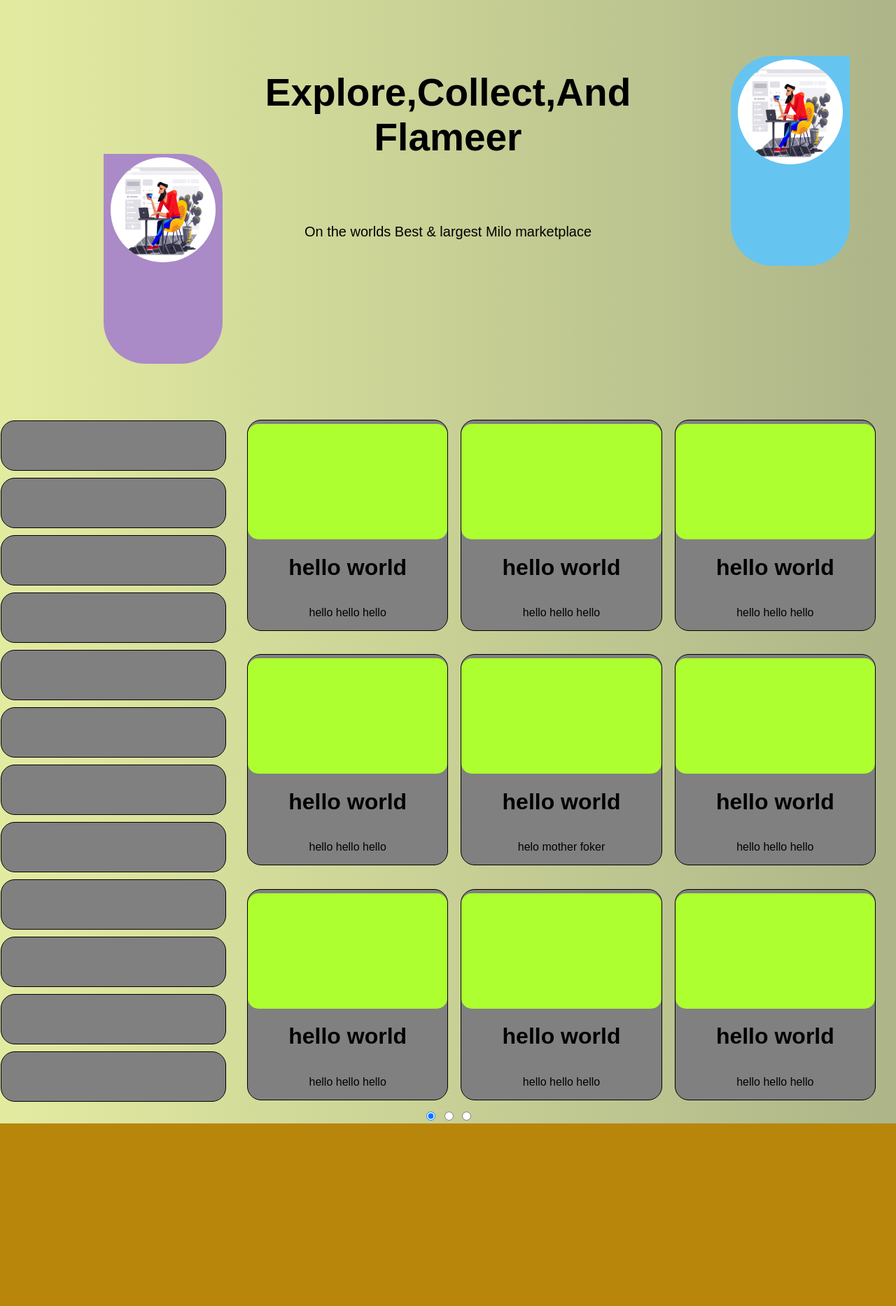
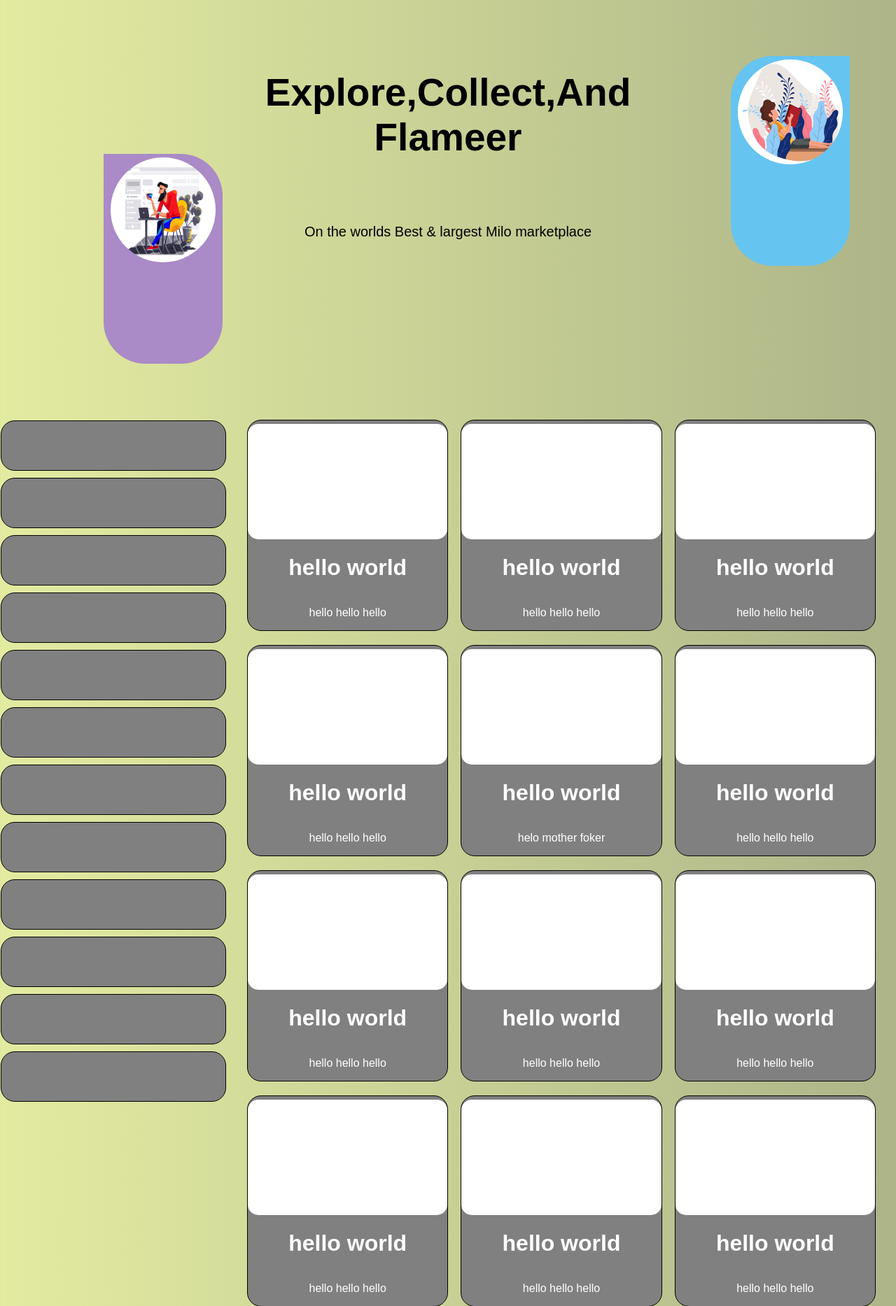
Before and after one commit to khalidelasrii/ProdactGST, a PHP site: page /home.html in a window 1280 px wide. Shown: the part 104-1971 px from the top of the page at 70% size. Run offline with PHP 8.4, Linux system fonts and the light colour scheme.

Commit message:
to continue

```diff
--- a/home.html
+++ b/home.html
@@ -31,7 +31,7 @@
             <a href=""><img class="bodyImage" src="assets/bodyImage.png" alt="lodingImage"></a>
         </div>
         <div class="bodyImageright">
-            <a href=""><img class="bodyImage" src="assets/bodyImage.png" alt="lodingImage"></a>
+            <a href=""><img class="bodyImage" src="assets/bodyImage1.jpg" alt="lodingImage"></a>
         </div>
         <!-- <a href=""><img src="assets/bodyImage1.jpg" alt="lodingImage" ></a> -->
         <p class="tp1">Explore,Collect,And<br> Flameer</p>
@@ -121,6 +121,37 @@
                 <h1>hello world</h1>
                 <p>hello hello hello </p>
             </div>
+            <div class="box">
+                <div class="image">
+                </div>
+                <h1>hello world</h1>
+                <p>hello hello hello </p>
+            </div> <div class="box">
+                <div class="image">
+                </div>
+                <h1>hello world</h1>
+                <p>hello hello hello </p>
+            </div> <div class="box">
+                <div class="image">
+                </div>
+                <h1>hello world</h1>
+                <p>hello hello hello </p>
+            </div> <div class="box">
+                <div class="image">
+                </div>
+                <h1>hello world</h1>
+                <p>hello hello hello </p>
+            </div> <div class="box">
+                <div class="image">
+                </div>
+                <h1>hello world</h1>
+                <p>hello hello hello </p>
+            </div> <div class="box">
+                <div class="image">
+                </div>
+                <h1>hello world</h1>
+                <p>hello hello hello </p>
+            </div>
         </div>
 
     </div>
@@ -196,6 +227,26 @@
                 </div>
                 <h1>hello world</h1>
                 <p>hello hello hello </p>
+            </div> <div class="box">
+                <div class="image">
+                </div>
+                <h1>hello world</h1>
+                <p>hello hello hello </p>
+            </div> <div class="box">
+                <div class="image">
+                </div>
+                <h1>hello world</h1>
+                <p>hello hello hello </p>
+            </div> <div class="box">
+                <div class="image">
+                </div>
+                <h1>hello world</h1>
+                <p>hello hello hello </p>
+            </div> <div class="box">
+                <div class="image">
+                </div>
+                <h1>hello world</h1>
+                <p>hello hello hello </p>
             </div>
 
         </div>
@@ -226,6 +277,22 @@
             <h3>    hello world ! hello hello</h3>
             <h3>    hello world ! hello hello</h3>
         </div>
+        <div>
+            <h3>    hello world ! hello hello</h3>
+            <h3>    hello world ! hello hello</h3>
+            <h3>    hello world ! hello hello</h3>
+            <h3>    hello world ! hello hello</h3>
+        </div> <div>
+            <h3>    hello world ! hello hello</h3>
+            <h3>    hello world ! hello hello</h3>
+            <h3>    hello world ! hello hello</h3>
+            <h3>    hello world ! hello hello</h3>
+        </div> <div>
+            <h3>    hello world ! hello hello</h3>
+            <h3>    hello world ! hello hello</h3>
+            <h3>    hello world ! hello hello</h3>
+            <h3>    hello world ! hello hello</h3>
+        </div>
     </div>
 
 </body>
--- a/style.css
+++ b/style.css
@@ -160,8 +160,12 @@ body {
   margin-bottom: 10px;
 
 }
+.articleContainer .box p,h1{
+  color: white;
+
+}
 .articleContainer .box .image{
-  background-color: greenyellow;
+  background-color: white;
   width: 100%;
   height: 200px;
   margin-top: 5px;
```
Also changed, not shown: assets/bodyImage2.jpg (deleted), assets/bodyImage3.jpg (deleted).
